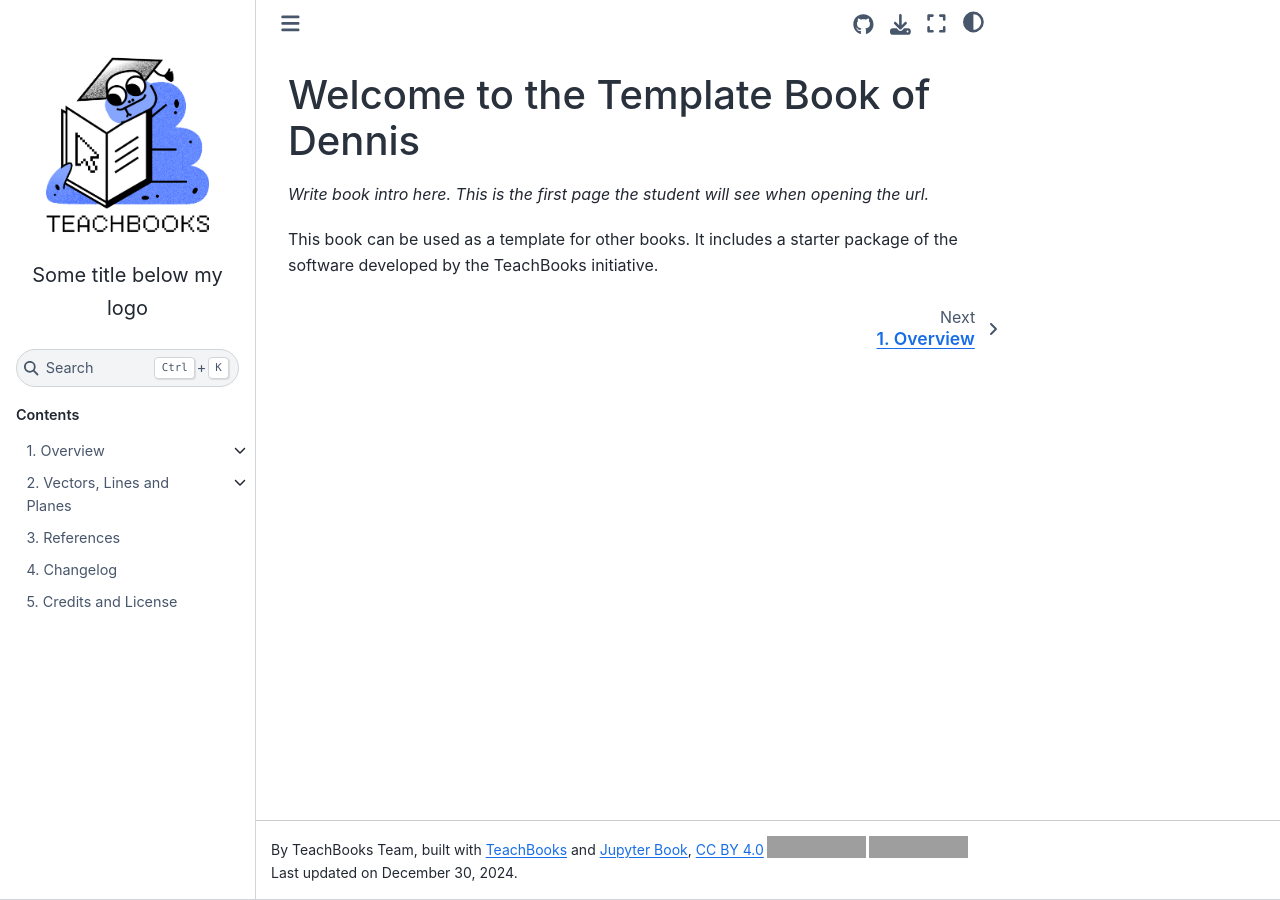
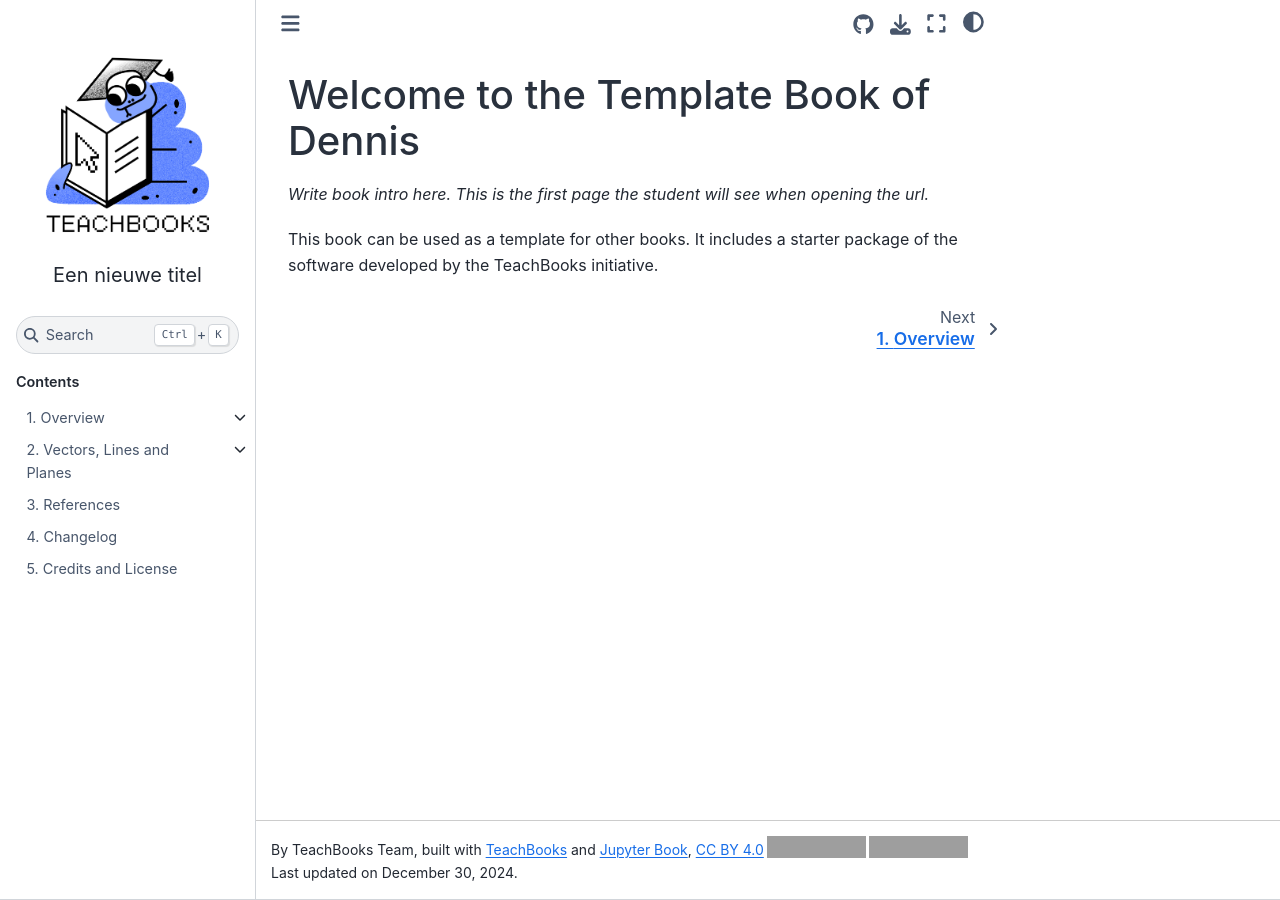
Before and after one commit to douden/test_book_from_template, a Jupyter Book: the page built from book/intro.md, in a window 1280 px wide. Built offline with Jupyter Book 1.0.4 settings and Sphinx 7.4.7 and the Sphinx Book theme 1.1.4, drawn with Linux system fonts in a browser that asks for light colours; comment, search, counter and statistics services are not loaded; grey boxes are pictures that could not be loaded.

Commit message:
change to see if it works

```diff
--- a/book/_config.yml
+++ b/book/_config.yml
@@ -22,7 +22,7 @@ sphinx:
     # favicons: {"rel": "icon", "href": "TB_favicon.ico"}
     html_theme_options:
       logo: {
-        text: "Some title below my logo",
+        text: "Een nieuwe titel",
         image_light: "TB_logo.png",
         image_dark: "TB_logo_dark.png"
       }
```
Also changed, not shown: 1 other file.
